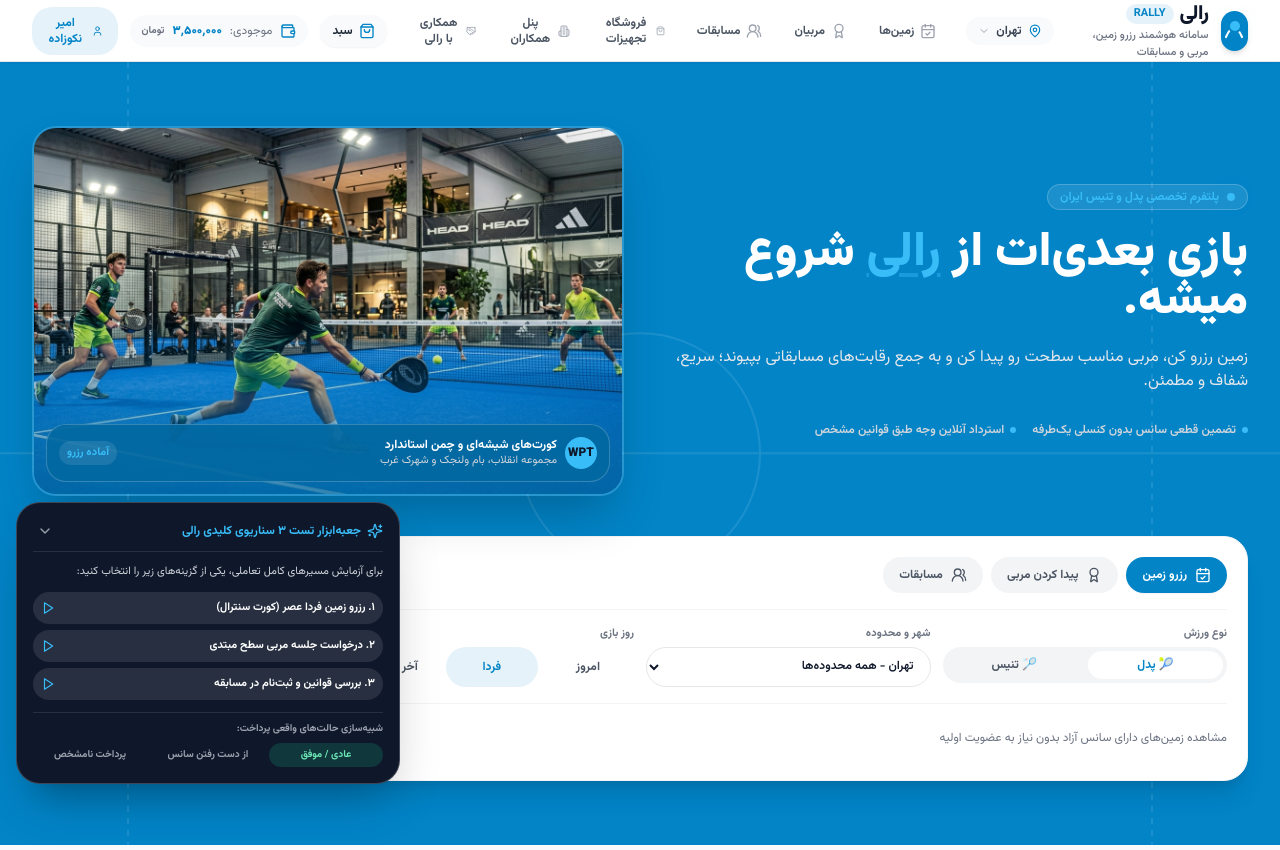
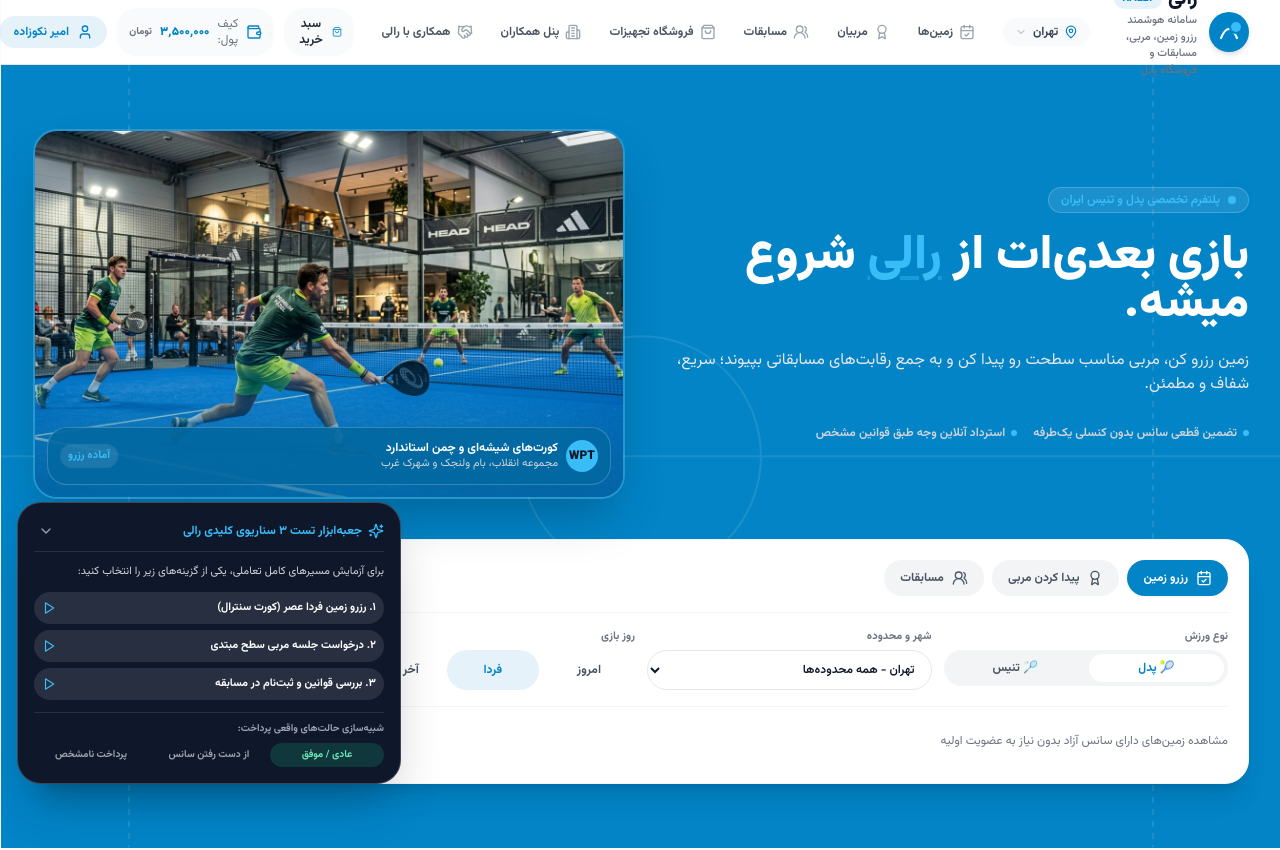
Before and after one commit to amiirnekoo/Padel, a React (Vite) app in the folder frontend/: page / in a window 1280 px wide. Shown: the top 850 px of the page. Built offline with nearby package versions, Linux system fonts and the light colour scheme.

Commit message:
بهبود: بهینه‌سازی جامع واکنش‌گرایی برای مانیتورهای عریض، تبلت و موبایل

```diff
--- a/frontend/src/components/rally/MobileBottomNav.tsx
+++ b/frontend/src/components/rally/MobileBottomNav.tsx
@@ -54,7 +54,7 @@ export const MobileBottomNav: React.FC<MobileBottomNavProps> = ({
                   <span className="absolute -top-1 -right-1 w-2 h-2 rounded-full bg-rally-accent ring-2 ring-white" />
                 )}
               </div>
-              <span className="text-[11px] mt-1 tracking-tight">
+              <span className="text-[10px] xs:text-[11px] mt-1 tracking-tight truncate max-w-full">
                 {isAccount && isLoggedIn ? 'پروفایل' : item.label}
               </span>
             </button>
--- a/frontend/src/components/rally/RallyHeader.tsx
+++ b/frontend/src/components/rally/RallyHeader.tsx
@@ -62,35 +62,33 @@ export const RallyHeader: React.FC<RallyHeaderProps> = ({
 
 
   return (
-    <header className="sticky top-0 z-40 w-full bg-white border-b border-gray-200 shadow-sm transition-all">
-      <div className="max-w-7xl mx-auto px-4 sm:px-6 lg:px-8 h-18 flex items-center justify-between gap-4">
+    <header className="sticky top-0 z-40 w-full bg-white border-b border-gray-200 shadow-xs transition-all">
+      <div className="max-w-7xl 2xl:max-w-[1600px] 3xl:max-w-[1800px] mx-auto px-3 sm:px-6 lg:px-8 2xl:px-12 h-16 sm:h-18 flex items-center justify-between gap-2 sm:gap-4">
 
         {/* Brand identity: Name + Logo motif */}
-        <div className="flex items-center gap-6">
+        <div className="flex items-center gap-3 sm:gap-6">
           <button
             onClick={() => onSelectTab('home')}
-            className="flex items-center gap-3 text-right group focus:outline-none"
+            className="flex items-center gap-2 sm:gap-3 text-right group focus:outline-none cursor-pointer"
           >
-            {/* Minimal iconic symbol: Deep Green circle with ball trajectory arc & lime dot */}
-            <div className="relative w-10 h-10 rounded-xl bg-rally-primary flex items-center justify-center shadow-md transition-transform group-hover:scale-105">
-              <svg className="w-6 h-6 text-white" viewBox="0 0 24 24" fill="none" stroke="currentColor" strokeWidth="2.2">
+            <div className="relative w-9 h-9 sm:w-10 sm:h-10 rounded-xl bg-rally-primary flex items-center justify-center shadow-md transition-transform group-hover:scale-105 shrink-0">
+              <svg className="w-5 h-5 sm:w-6 sm:h-6 text-white" viewBox="0 0 24 24" fill="none" stroke="currentColor" strokeWidth="2.2">
                 <path d="M4 18 C 9 6, 15 6, 20 18" strokeLinecap="round" />
               </svg>
-              {/* Lime trajectory ball */}
-              <span className="absolute top-2.5 right-2 w-2.5 h-2.5 rounded-full bg-rally-accent shadow-rally-glow ring-2 ring-rally-primary" />
+              <span className="absolute top-2 right-1.5 sm:top-2.5 sm:right-2 w-2 h-2 sm:w-2.5 sm:h-2.5 rounded-full bg-rally-accent shadow-rally-glow ring-2 ring-rally-primary" />
             </div>
 
             <div>
               <div className="flex items-center gap-1.5">
-                <span className="text-xl font-black text-rally-charcoal tracking-tight">
+                <span className="text-lg sm:text-xl font-black text-rally-charcoal tracking-tight">
                   رالی
                 </span>
-                <span className="text-[11px] font-bold text-rally-primary bg-rally-primary/10 px-2 py-0.5 rounded-full">
+                <span className="text-[10px] sm:text-[11px] font-bold text-rally-primary bg-rally-primary/10 px-1.5 sm:px-2 py-0.5 rounded-full">
                   RALLY
                 </span>
               </div>
-              <p className="text-[11px] text-gray-500 font-medium hidden sm:block">
-                سامانه هوشمند رزرو زمین، مربی و مسابقات
+              <p className="text-[10px] sm:text-[11px] text-gray-500 font-medium hidden md:block">
+                سامانه هوشمند رزرو زمین، مربی، مسابقات و فروشگاه پدل
               </p>
             </div>
           </button>
@@ -99,7 +97,7 @@ export const RallyHeader: React.FC<RallyHeaderProps> = ({
           <div className="relative hidden md:block">
             <button
               onClick={() => setIsCityDropdownOpen(!isCityDropdownOpen)}
-              className="flex items-center gap-1.5 px-3 py-1.5 rounded-lg border border-gray-200 bg-gray-50 text-xs font-bold text-gray-700 hover:bg-gray-100 transition-colors"
+              className="flex items-center gap-1.5 px-3 py-1.5 rounded-lg border border-gray-200 bg-gray-50 text-xs font-bold text-gray-700 hover:bg-gray-100 transition-colors cursor-pointer"
             >
               <MapPin className="w-3.5 h-3.5 text-rally-primary" />
               <span>{selectedCity}</span>
@@ -115,7 +113,7 @@ export const RallyHeader: React.FC<RallyHeaderProps> = ({
                       onSelectCity(c);
                       setIsCityDropdownOpen(false);
                     }}
-                    className={`w-full text-right px-3 py-1.5 text-xs font-medium hover:bg-rally-primary/5 transition-colors ${
+                    className={`w-full text-right px-3 py-1.5 text-xs font-medium hover:bg-rally-primary/5 transition-colors cursor-pointer ${
                       selectedCity === c ? 'text-rally-primary font-bold bg-rally-primary/10' : 'text-gray-600'
                     }`}
                   >
@@ -136,14 +134,14 @@ export const RallyHeader: React.FC<RallyHeaderProps> = ({
               <button
                 key={item.id}
                 onClick={() => onSelectTab(item.id)}
-                className={`relative px-3.5 py-2 rounded-lg text-xs font-bold flex items-center gap-1.5 transition-colors ${
+                className={`relative px-3 py-2 rounded-lg text-xs font-bold flex items-center gap-1.5 transition-colors cursor-pointer ${
                   isActive
                     ? 'text-rally-primary bg-rally-primary/10'
                     : 'text-gray-600 hover:text-rally-charcoal hover:bg-gray-100'
                 }`}
               >
                 <Icon className={`w-4 h-4 ${isActive ? 'text-rally-primary' : 'text-gray-400'}`} />
-                <span>{item.label}</span>
+                <span className="whitespace-nowrap">{item.label}</span>
                 {isActive && (
                   <motion.div
                     layoutId="activeRallyNavIndicator"
@@ -156,15 +154,15 @@ export const RallyHeader: React.FC<RallyHeaderProps> = ({
         </nav>
 
         {/* Right side Actions: Cart + Wallet + Profile/Login */}
-        <div className="flex items-center gap-2 sm:gap-3">
+        <div className="flex items-center gap-1.5 sm:gap-2.5">
           {/* Cart trigger button */}
           <button
             onClick={onOpenCart}
-            className="relative flex items-center justify-center p-2 sm:px-3 sm:py-2 rounded-xl bg-gray-50 border border-gray-200 text-gray-700 hover:border-rally-primary hover:text-rally-primary transition-all cursor-pointer shadow-sm"
+            className="relative flex items-center justify-center p-2 sm:px-3 sm:py-2 rounded-xl bg-gray-50 border border-gray-200 text-gray-700 hover:border-rally-primary hover:text-rally-primary transition-all cursor-pointer shadow-2xs"
             title="سبد خرید تجهیزات"
           >
             <ShoppingBag className="w-4 h-4 text-rally-primary" />
-            <span className="hidden md:inline mr-1.5 text-xs font-bold text-gray-800">سبد</span>
+            <span className="hidden xl:inline mr-1.5 text-xs font-bold text-gray-800">سبد خرید</span>
             {cartItemsCount > 0 && (
               <span className="absolute -top-1.5 -right-1.5 bg-sky-600 text-white text-[10px] font-black w-4 h-4 rounded-full flex items-center justify-center shadow">
                 {cartItemsCount}
@@ -175,27 +173,29 @@ export const RallyHeader: React.FC<RallyHeaderProps> = ({
           {/* Wallet button */}
           <button
             onClick={onOpenWallet}
-            className="flex items-center gap-2 px-3 py-2 rounded-xl bg-gray-50 border border-gray-200 text-xs font-bold text-rally-charcoal hover:border-rally-primary/40 transition-colors"
+            className="flex items-center gap-1.5 sm:gap-2 px-2.5 sm:px-3 py-2 rounded-xl bg-gray-50 border border-gray-200 text-xs font-bold text-rally-charcoal hover:border-rally-primary/40 transition-colors cursor-pointer"
           >
-            <Wallet className="w-4 h-4 text-rally-primary" />
-            <span className="hidden sm:inline text-gray-500 font-normal">موجودی:</span>
-            <span className="font-black text-rally-primary">
+            <Wallet className="w-4 h-4 text-rally-primary shrink-0" />
+            <span className="hidden md:inline text-gray-500 font-normal">کیف پول:</span>
+            <span className="font-black text-rally-primary whitespace-nowrap">
               {(walletBalance / 10).toLocaleString('fa-IR')}
             </span>
-            <span className="text-[10px] text-gray-500">تومان</span>
+            <span className="text-[10px] text-gray-500 hidden sm:inline">تومان</span>
           </button>
 
           {/* User auth button */}
           <button
             onClick={onOpenAuth}
-            className={`flex items-center gap-2 px-3.5 py-2 rounded-xl text-xs font-bold transition-all ${
+            className={`flex items-center gap-1.5 sm:gap-2 px-2.5 sm:px-3.5 py-2 rounded-xl text-xs font-bold transition-all cursor-pointer shrink-0 ${
               userName
                 ? 'bg-rally-primary/10 text-rally-primary border border-rally-primary/20'
-                : 'bg-rally-primary text-white hover:bg-rally-primary-light shadow-sm'
+                : 'bg-rally-primary text-white hover:bg-rally-primary-hover shadow-xs'
             }`}
           >
-            <User className="w-4 h-4" />
-            <span>{userName ? userName : 'ورود / عضویت'}</span>
+            <User className="w-4 h-4 shrink-0" />
+            <span className="truncate max-w-[80px] xs:max-w-[120px] sm:max-w-none">
+              {userName ? userName : 'ورود'}
+            </span>
           </button>
         </div>
       </div>
--- a/frontend/src/components/rally/ScenarioTesterBar.tsx
+++ b/frontend/src/components/rally/ScenarioTesterBar.tsx
@@ -19,7 +19,7 @@ export const ScenarioTesterBar: React.FC<ScenarioTesterBarProps> = ({
   const [isOpen, setIsOpen] = useState(true);
 
   return (
-    <div className="fixed bottom-14 lg:bottom-4 left-4 z-40 max-w-sm w-full bg-rally-charcoal text-white rounded-2xl shadow-2xl border border-white/20 p-3 sm:p-4 text-xs select-none">
+    <div className="fixed bottom-16 sm:bottom-14 lg:bottom-4 left-3 sm:left-4 z-40 max-w-[calc(100vw-24px)] sm:max-w-sm w-full bg-rally-charcoal text-white rounded-2xl shadow-2xl border border-white/20 p-3 sm:p-4 text-xs select-none">
       <div className="flex items-center justify-between pb-2 border-b border-white/10">
         <div className="flex items-center gap-1.5 font-bold text-rally-accent">
           <Sparkles className="w-4 h-4 text-rally-accent" />
--- a/frontend/src/pages/rally/RallyCourtsPage.tsx
+++ b/frontend/src/pages/rally/RallyCourtsPage.tsx
@@ -158,7 +158,7 @@ export const RallyCourtsPage: React.FC<RallyCourtsPageProps> = ({
 
       {/* Grid of Courts */}
       {filteredClubs.length > 0 ? (
-        <div className="grid grid-cols-1 md:grid-cols-2 lg:grid-cols-3 gap-6">
+        <div className="grid grid-cols-1 md:grid-cols-2 lg:grid-cols-3 2xl:grid-cols-4 gap-6 2xl:gap-8">
           {filteredClubs.map((club) => (
             <CourtCard
               key={club.id}
--- a/frontend/src/pages/rally/RallyHomePage.tsx
+++ b/frontend/src/pages/rally/RallyHomePage.tsx
@@ -44,7 +44,7 @@ export const RallyHomePage: React.FC<RallyHomePageProps> = ({
       />
 
       {/* Curated Recommendations and Trust Elements */}
-      <div className="max-w-7xl mx-auto px-4 sm:px-6 lg:px-8">
+      <div className="max-w-7xl 2xl:max-w-[1600px] 3xl:max-w-[1800px] mx-auto px-4 sm:px-6 lg:px-8 2xl:px-12">
         <FeaturedSections
           featuredClubs={MOCK_CLUBS}
           coaches={MOCK_COACHES}
--- a/frontend/tailwind.config.js
+++ b/frontend/tailwind.config.js
@@ -59,6 +59,20 @@ export default {
         'rally-glow': '0 0 20px rgba(56, 189, 248, 0.25)',
         'rally-blue': '0 4px 16px rgba(2, 132, 199, 0.35)'
       },
+      screens: {
+        'xs': '400px',
+        'sm': '640px',
+        'md': '768px',
+        'lg': '1024px',
+        'xl': '1280px',
+        '2xl': '1536px',
+        '3xl': '1920px',
+      },
+      maxWidth: {
+        '8xl': '88rem',
+        '9xl': '96rem',
+        'ultra': '114rem'
+      },
       fontFamily: {
         sans: ['Vazirmatn', 'Inter', 'system-ui', 'sans-serif'],
       },
```
Also changed, not shown: frontend/src/App.tsx (+6 -6 lines), frontend/src/index.css (+16 -0 lines), frontend/src/pages/rally/RallyShopPage.tsx (+5 -5 lines).
